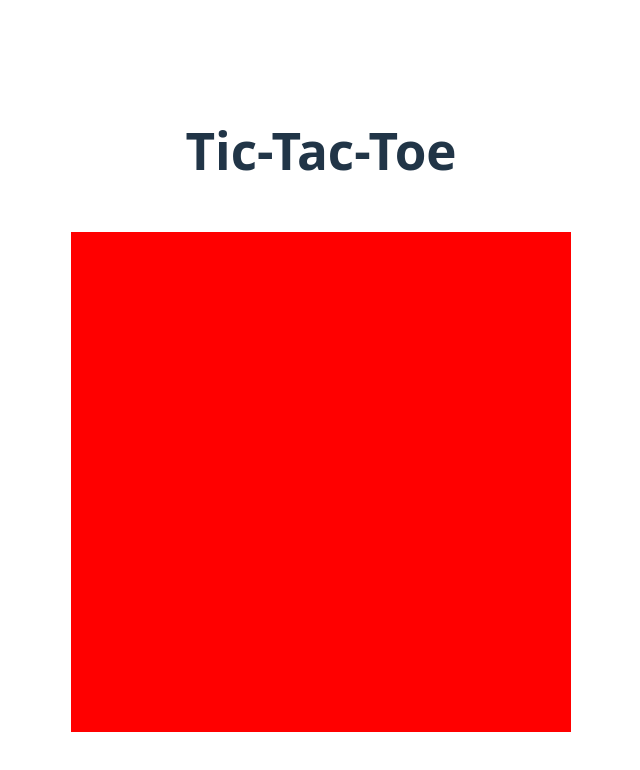
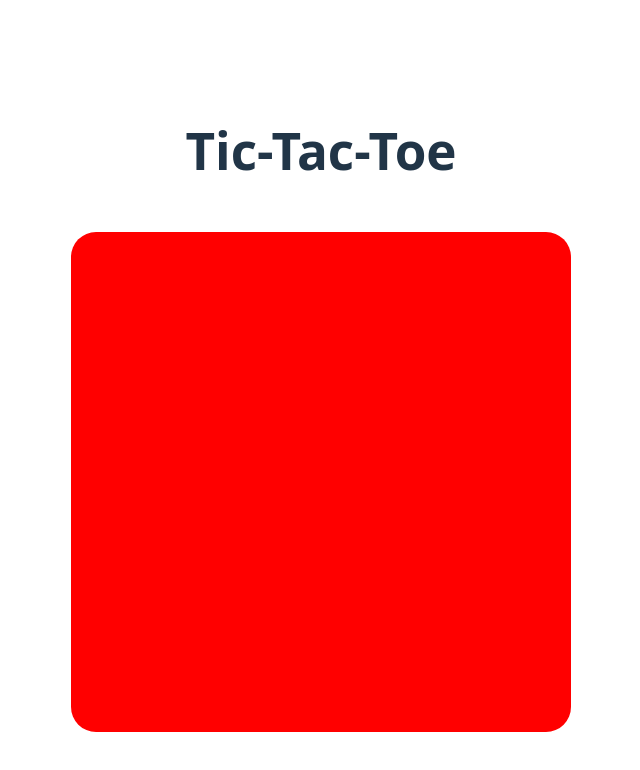
Before and after one commit to devangmalhotra/ai-agent-tic-tac-toe, a React (Vite) app: page /game in a window 1280 px wide. Shown: the top 770 px of the page, without its empty margins (319-959 px from the left). Built offline with nearby package versions, Linux system fonts and the light colour scheme.

Commit message:
added border radius to board

```diff
--- a/src/Components/GameBoard/GameBoard.css
+++ b/src/Components/GameBoard/GameBoard.css
@@ -2,4 +2,5 @@
     height: 500px;
     width: 500px;
     background-color: red;
+    border-radius: 5%;
 }
```
